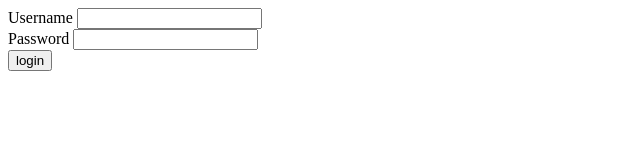
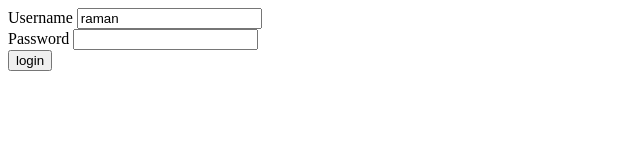
Before and after one commit to rdsingh13/angular-ivy-9gs5kn, an Angular app: page / in a window 1280 px wide. Shown: the top 160 px of the page, without its empty margins (0-640 px from the left). Built offline with nearby package versions, Linux system fonts and the light colour scheme.

Commit message:
3 files modified

```diff
--- a/src/app/login/login.component.html
+++ b/src/app/login/login.component.html
@@ -1,3 +1,3 @@
-Username  <input type="text"  /><br>
+Username  <input type="text"  [(ngModel)]="name" /><br>
 Password  <input type="password" /><br>
-<input type="button" value="login" />
+<input (click)=login() type="button" value="login" />
--- a/src/app/login/login.component.ts
+++ b/src/app/login/login.component.ts
@@ -3,13 +3,14 @@ import { Component, OnInit } from '@angular/core';
 @Component({
   selector: 'app-login',
   templateUrl: './login.component.html',
-  styleUrls: ['./login.component.css']
+  styleUrls: ['./login.component.css'],
 })
 export class LoginComponent implements OnInit {
-
-  constructor() { }
-
-  ngOnInit() {
+  name = 'raman';
+  constructor() {}
+  login()
+  {
+    console.log("hello")
   }
-
+  ngOnInit() {}
 }
--- a/src/app/welcome/welcome.component.ts
+++ b/src/app/welcome/welcome.component.ts
@@ -7,6 +7,8 @@ import { Component, OnInit } from '@angular/core';
 })
 export class WelcomeComponent implements OnInit {
 
+
+
   constructor() { }
 
   ngOnInit() {
```
